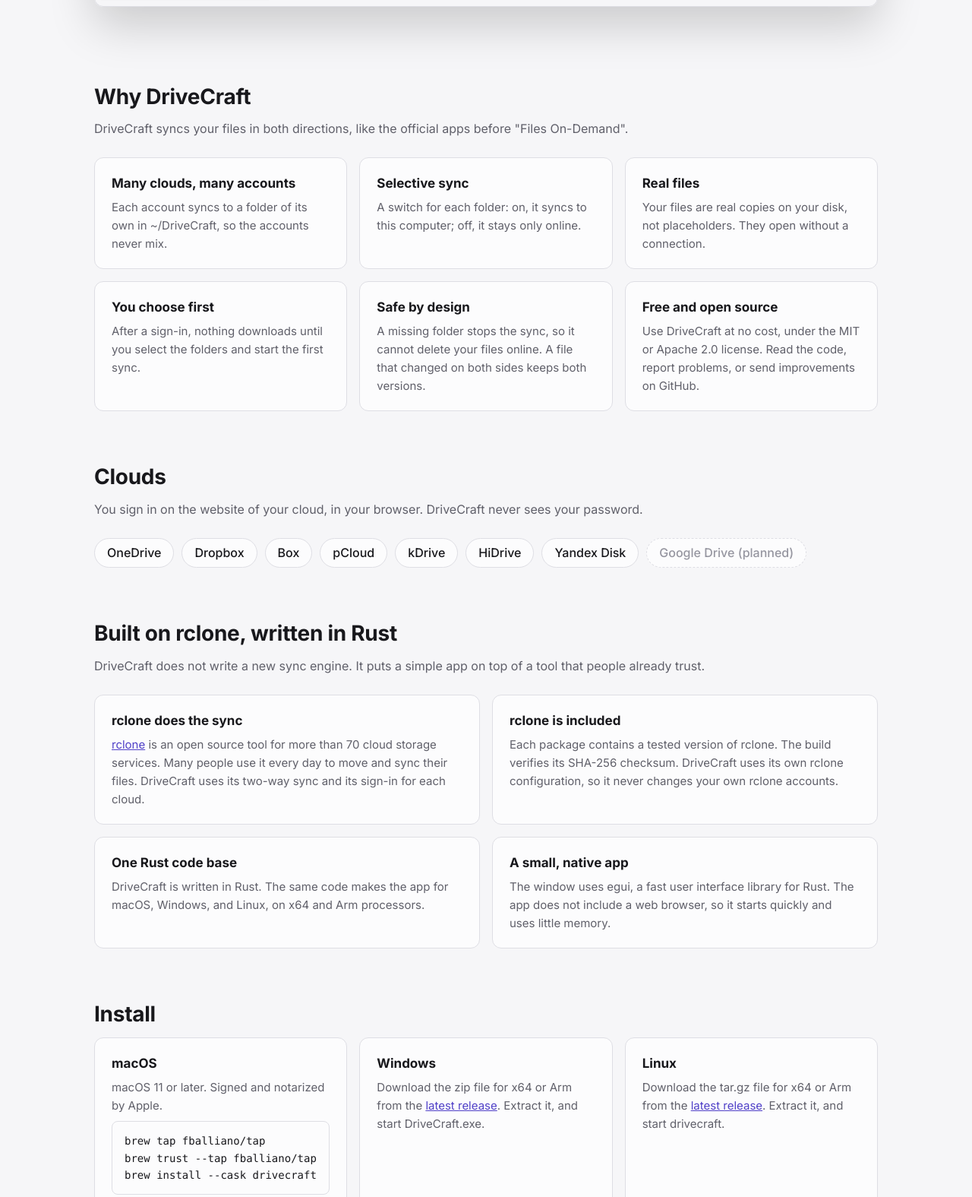
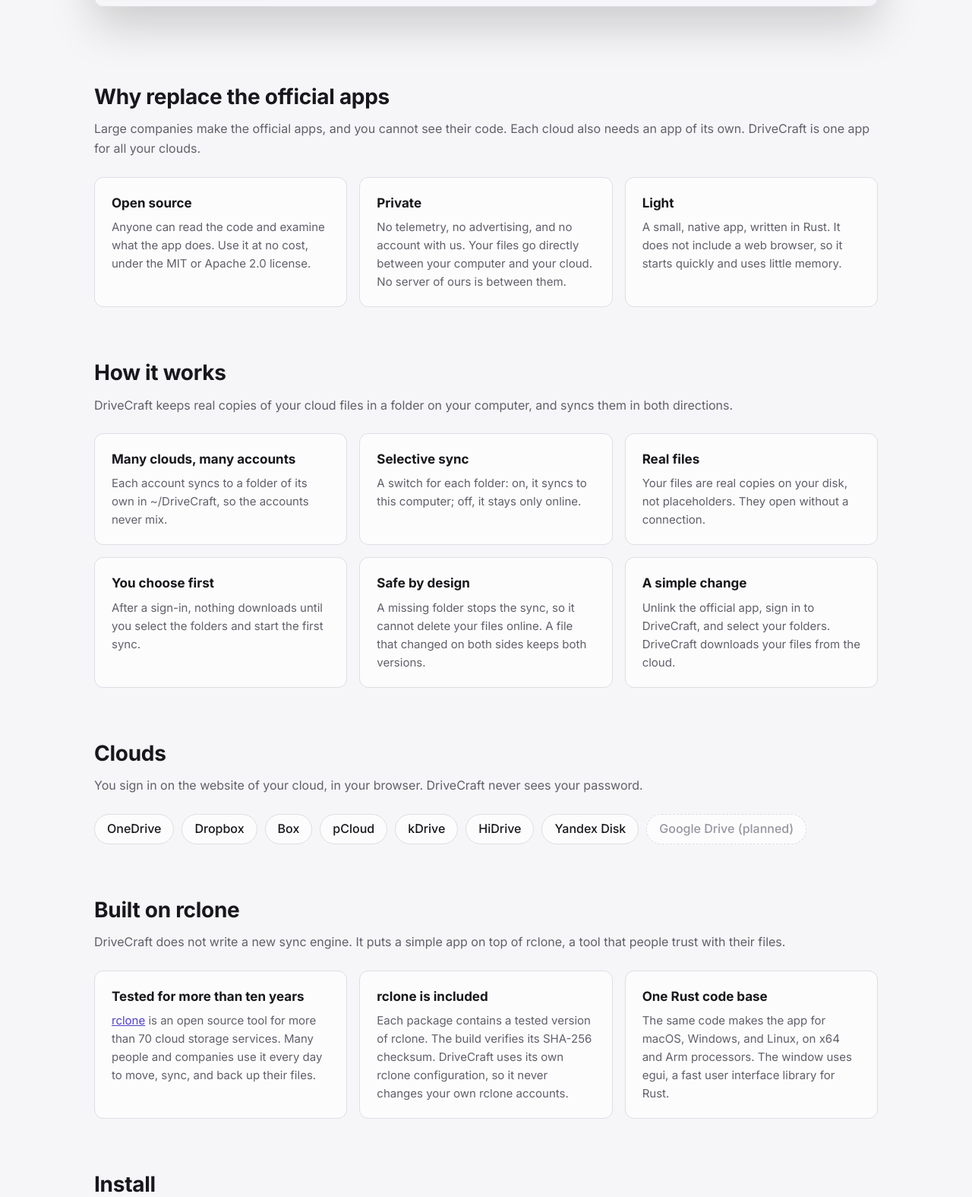
Before and after one commit to fballiano/drivecraft, a plain HTML site: page docs/index.html in a window 1280 px wide. Shown: the part 1164-2739 px from the top of the page at 76% size. Drawn offline with Linux system fonts and the light colour scheme.

Commit message:
Focus the message on replacing the official apps
- Website, README, AppStream metadata, and package descriptions: DriveCraft is a light, private, open source replacement for the closed source apps of the clouds, built on rclone, which people trust for more than ten years.
- New social preview image with the same message.
- The test of flatpak::host_dir runs only on Unix: on Windows, /data/config is not absolute.
- scripts/flatpak.sh: install the generator dependencies with python -m pip and check the import.

```diff
--- a/docs/index.html
+++ b/docs/index.html
@@ -3,11 +3,11 @@
 <head>
 <meta charset="utf-8">
 <meta name="viewport" content="width=device-width, initial-scale=1">
-<title>DriveCraft: an open source client for OneDrive, Dropbox, Box, and more</title>
-<meta name="description" content="DriveCraft keeps real copies of your cloud files in a folder on your computer, and syncs them in both directions. Free and open source, for macOS, Windows, and Linux.">
+<title>DriveCraft: replace the official apps of OneDrive, Dropbox, Box, and more</title>
+<meta name="description" content="Replace the closed source apps of OneDrive, Dropbox, Box, and more with one light, private, open source app. Built on rclone. For macOS, Windows, and Linux.">
 <link rel="icon" href="icon.png">
 <meta property="og:title" content="DriveCraft">
-<meta property="og:description" content="An open source client for OneDrive, Dropbox, Box, pCloud, kDrive, HiDrive, and Yandex Disk. For macOS, Windows, and Linux.">
+<meta property="og:description" content="Replace the closed source apps of your cloud with one light, private, open source app. Built on rclone. For macOS, Windows, and Linux.">
 <meta property="og:image" content="https://drivecraft.fabrizioballiano.com/social-preview.png">
 <meta property="og:url" content="https://drivecraft.fabrizioballiano.com/">
 <meta property="og:type" content="website">
@@ -131,7 +131,7 @@
   <div class="wrap">
     <img class="icon" src="icon.png" alt="">
     <h1>DriveCraft</h1>
-    <p class="tagline">Your cloud files in a real folder on your computer. One open source app for OneDrive, Dropbox, Box, and more.</p>
+    <p class="tagline">Replace the closed source apps of OneDrive, Dropbox, Box, and more with one light, private, open source app.</p>
     <div class="buttons" id="hero-buttons">
       <a class="button primary" href="https://github.com/fballiano/drivecraft/releases/latest">
         <svg viewBox="0 0 24 24" fill="none" stroke="currentColor" stroke-width="2" stroke-linecap="round" stroke-linejoin="round" aria-hidden="true"><path d="M21 15v4a2 2 0 0 1-2 2H5a2 2 0 0 1-2-2v-4"/><path d="m7 10 5 5 5-5"/><path d="M12 15V3"/></svg>
@@ -151,15 +151,25 @@
 
 <main class="wrap">
   <section>
-    <h2>Why DriveCraft</h2>
-    <p class="lead">DriveCraft syncs your files in both directions, like the official apps before "Files On-Demand".</p>
+    <h2>Why replace the official apps</h2>
+    <p class="lead">Large companies make the official apps, and you cannot see their code. Each cloud also needs an app of its own. DriveCraft is one app for all your clouds.</p>
+    <div class="grid">
+      <div class="card"><h3>Open source</h3><p>Anyone can read the code and examine what the app does. Use it at no cost, under the MIT or Apache 2.0 license.</p></div>
+      <div class="card"><h3>Private</h3><p>No telemetry, no advertising, and no account with us. Your files go directly between your computer and your cloud. No server of ours is between them.</p></div>
+      <div class="card"><h3>Light</h3><p>A small, native app, written in Rust. It does not include a web browser, so it starts quickly and uses little memory.</p></div>
+    </div>
+  </section>
+
+  <section>
+    <h2>How it works</h2>
+    <p class="lead">DriveCraft keeps real copies of your cloud files in a folder on your computer, and syncs them in both directions.</p>
     <div class="grid">
       <div class="card"><h3>Many clouds, many accounts</h3><p>Each account syncs to a folder of its own in ~/DriveCraft, so the accounts never mix.</p></div>
       <div class="card"><h3>Selective sync</h3><p>A switch for each folder: on, it syncs to this computer; off, it stays only online.</p></div>
       <div class="card"><h3>Real files</h3><p>Your files are real copies on your disk, not placeholders. They open without a connection.</p></div>
       <div class="card"><h3>You choose first</h3><p>After a sign-in, nothing downloads until you select the folders and start the first sync.</p></div>
       <div class="card"><h3>Safe by design</h3><p>A missing folder stops the sync, so it cannot delete your files online. A file that changed on both sides keeps both versions.</p></div>
-      <div class="card"><h3>Free and open source</h3><p>Use DriveCraft at no cost, under the MIT or Apache 2.0 license. Read the code, report problems, or send improvements on GitHub.</p></div>
+      <div class="card"><h3>A simple change</h3><p>Unlink the official app, sign in to DriveCraft, and select your folders. DriveCraft downloads your files from the cloud.</p></div>
     </div>
   </section>
 
@@ -174,12 +184,12 @@
   </section>
 
   <section>
-    <h2>Built on rclone, written in Rust</h2>
-    <p class="lead">DriveCraft does not write a new sync engine. It puts a simple app on top of a tool that people already trust.</p>
-    <div class="grid two">
+    <h2>Built on rclone</h2>
+    <p class="lead">DriveCraft does not write a new sync engine. It puts a simple app on top of rclone, a tool that people trust with their files.</p>
+    <div class="grid">
       <div class="card">
-        <h3>rclone does the sync</h3>
-        <p><a href="https://rclone.org">rclone</a> is an open source tool for more than 70 cloud storage services. Many people use it every day to move and sync their files. DriveCraft uses its two-way sync and its sign-in for each cloud.</p>
+        <h3>Tested for more than ten years</h3>
+        <p><a href="https://rclone.org">rclone</a> is an open source tool for more than 70 cloud storage services. Many people and companies use it every day to move, sync, and back up their files.</p>
       </div>
       <div class="card">
         <h3>rclone is included</h3>
@@ -187,11 +197,7 @@
       </div>
       <div class="card">
         <h3>One Rust code base</h3>
-        <p>DriveCraft is written in Rust. The same code makes the app for macOS, Windows, and Linux, on x64 and Arm processors.</p>
-      </div>
-      <div class="card">
-        <h3>A small, native app</h3>
-        <p>The window uses egui, a fast user interface library for Rust. The app does not include a web browser, so it starts quickly and uses little memory.</p>
+        <p>The same code makes the app for macOS, Windows, and Linux, on x64 and Arm processors. The window uses egui, a fast user interface library for Rust.</p>
       </div>
     </div>
   </section>
@@ -215,7 +221,7 @@ brew install --cask drivecraft</code></pre>
         <p>Download the tar.gz file for x64 or Arm from the <a href="https://github.com/fballiano/drivecraft/releases/latest">latest release</a>. Extract it, and start drivecraft.</p>
       </div>
     </div>
-    <p class="note">Do you use the official app of your cloud? Read <a href="https://github.com/fballiano/drivecraft#change-from-the-official-app">Change from the official app</a> before you start.</p>
+    <p class="note">Do you use the official app of your cloud now? Read <a href="https://github.com/fballiano/drivecraft#change-from-the-official-app">Change from the official app</a> before you start.</p>
   </section>
 </main>
 
```
Also changed, not shown: packaging/linux/io.github.fballiano.drivecraft.metainfo.xml (+8 -1 lines), docs/social-preview.png, 8 other files.
